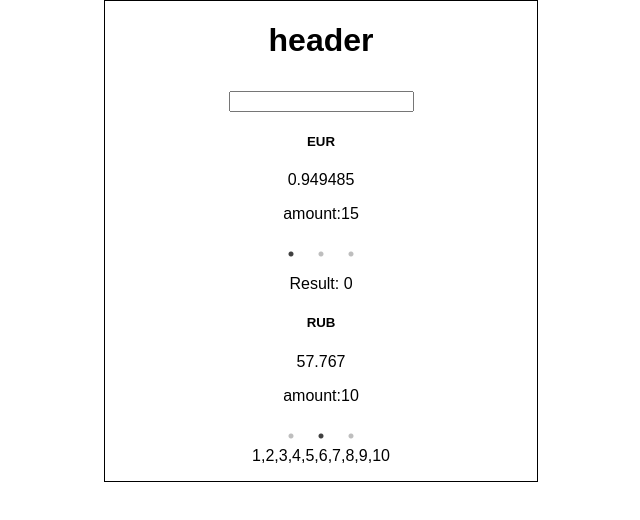
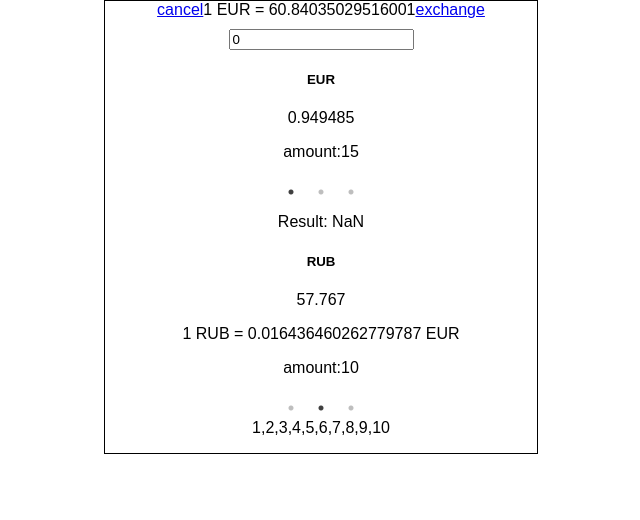
Before and after one commit to IIaJIeHo/exchange-screen, a React (Create React App) app: page / in a window 1280 px wide. Shown: the top 520 px of the page, without its empty margins (319-959 px from the left). Built offline with nearby package versions, Linux system fonts and the light colour scheme.

Commit message:
Show all values

```diff
--- a/src/components/App/App.js
+++ b/src/components/App/App.js
@@ -21,21 +21,69 @@ class App extends Component {
       current: "EUR",
       next: "RUB",
       pocket: {
-        "USD": "30",
-        "RUB": "10",
-        "EUR": "15"
+        "USD": 30,
+        "RUB": 10,
+        "EUR": 15
       },
-      activeChange: 0
+      activeChange : {
+        "USD": 15
+      }
 
     }
 
     this.onExchange = this.onExchange.bind(this);
+    this.setCurrentCurrency = this.setCurrentCurrency.bind(this);
+    this.onInputChange = this.onInputChange.bind(this);
+    this.onCancel = this.onCancel.bind(this);
+  }
+
+  onInputChange(newActiveChange){
+    this.setState({activeChange: newActiveChange});
+  }
+
+  onCancel(e){
+    e.preventDefault();
+    this.setState({"activeChange": {}});
   }
 
   onExchange(e){
-    let val = e.target.value;
-    console.log(val);
-    this.setState({activeChange: +val});
+    e.preventDefault();
+    let pocket = this.state.pocket;
+    let active = this.state.activeChange;
+    let current = this.state.current;
+    let next = this.state.next; /* Сделать разборку */
+    pocket[current] -= active[current];
+    pocket[next] += active[current]*this.state.rates[next]/this.state.rates[current];
+    console.log(active[current]+' '+this.state.rates[next] + ' '+ this.state.rates[current]);
+    console.log(pocket);
+    active[current] = 0;
+    this.setState({
+      pocket: pocket,
+      active: active
+    });
+  }
+
+  setCurrentCurrency(currency,type) {
+    /*let rates = Object.keys(this.state.rates),
+        next = null,
+        current = null;
+
+    if (type == "start") {
+      if (currency == this.state.next) {
+        next = rates[rates.indexOf(currency) - 1];
+      }
+      next ? this.setState({current: currency, next: next}) : this.setState({current: currency});
+    } else {
+      if (currency == this.state.current) {
+        current = rates[rates.indexOf(currency) - 1];
+      }
+      current ? this.setState({current: current, next: currency}) : this.setState({next: currency});
+    }
+    console.log(current);
+    console.log(next);
+    console.log(this.state);*/
+    type == "start" ? this.setState({current: currency}) : this.setState({next: currency});
+
   }
 
 
@@ -47,9 +95,9 @@ class App extends Component {
 
     return (
       <div className="App">
-        <Header />
-        <Currency {...this.state} type="start" onExchange={this.onExchange} />
-        <Currency {...this.state} type="end" />
+        <Header onCancel={this.onCancel} onExchange={this.onExchange} rates={this.state.rates} current={this.state.current} next={this.state.next}/>
+        <Currency {...this.state} type="start" onInputChange={this.onInputChange} setCurrentCurrency={this.setCurrentCurrency} />
+        <Currency {...this.state} type="end" setCurrentCurrency={this.setCurrentCurrency}/>
         <Numbers />
       </div>
     );
--- a/src/components/Currency/Currency.js
+++ b/src/components/Currency/Currency.js
@@ -1,6 +1,7 @@
 import React, { Component } from 'react';
 import Slider from 'react-slick';
 import './Currency.css';
+import Slide from '../Slide/Slide';
 
 class Currency extends Component {
 
@@ -10,40 +11,55 @@ class Currency extends Component {
     this.state = {
 
     }
+
+
+    this.onInputChange = this.onInputChange.bind(this);
   }
 
-  conversionResult(currency){
-    return +this.props.activeChange * this.props.rates[currency] / this.props.rates[this.props.current];
+  onInputChange(val){
+    let currency = this.props.current;
+    let payload = {};
+    payload[currency] = val;
+    let activeChange = Object.assign({}, this.props.activeChange,payload);
+    this.props.onInputChange(activeChange);
   }
 
+  onChange(e){
+    console.log(e.target.value);
+    let val = e.target.value;
+    let currency = this.props.current;
+    let payload = {};
+    payload[currency] = +val;
+    let activeChange = Object.assign({}, this.state.activeChange,payload);
+    console.log(activeChange);
+    this.setState({activeChange: +e.target.value});
+    this.props.onInputChange(activeChange);
+  }
+
+
   render() {
-
+    let that = this;
     let rates = this.props.rates;
     let ratesKeys = Object.keys(rates);
     let currentCurrency = this.props.type == "start" ? this.props.current : this.props.next;
+
+    //this.slider ? this.slider.slickGoTo(ratesKeys.indexOf(currentCurrency) != -1 ? ratesKeys.indexOf(currentCurrency) : 0) : null;
 
     let settings = {
       dots: true,
       arrows: false,
       initialSlide: ratesKeys.indexOf(currentCurrency) != -1 ? ratesKeys.indexOf(currentCurrency) : 0,
       afterChange: function (currentSlide) {
-        console.log('after change', currentSlide); /* sent a callback to parent */
+        let currency = ratesKeys[currentSlide];
+        that.props.setCurrentCurrency(currency,that.props.type);
       },
     };
 
     let slides = ratesKeys.map((key,i) =>
       <div key={i}>
-        {this.props.type == "start" ? <input type="text" onChange={this.props.onExchange}/> :
-         this.props.type == "end" ? <p>Result: {this.conversionResult(key)}</p> : ''}
-        <h5>{key}</h5>
-        <p>{rates[key]}</p>
-        <p>amount:{this.props.pocket[currentCurrency]}</p>
+        <Slide  {...this.props} currency={key} onInputChange={this.onInputChange} active={this.props.activeChange[key]} />
       </div>
       );
-
-
-
-
 
     return (
       <div className="currency">
--- a/src/components/Header/Header.js
+++ b/src/components/Header/Header.js
@@ -3,7 +3,11 @@ import React, { Component } from 'react';
 class Header extends Component {
   render() {
     return (
-        <h1>header</h1>
+      <div>
+        <a href="#" onClick={this.props.onCancel}>cancel</a>
+        1 {this.props.current} = {this.props.rates[this.props.next]/ this.props.rates[this.props.current] }
+        <a href="#" onClick={this.props.onExchange}>exchange</a>
+      </div>
     );
   }
 }
--- /dev/null
+++ b/src/components/Slide/Slide.js
@@ -0,0 +1,40 @@
+import React, { Component } from 'react';
+
+class Slide extends Component {
+
+  constructor(props) {
+    super(props);
+
+    this.state = {
+      active: this.props.active || '0'
+    }
+
+    this.onChange = this.onChange.bind(this);
+  }
+
+  onChange(e){
+    let val = +e.target.value;
+    this.setState({active: val});
+    //this.props.onInputChange(val);
+  }
+
+  conversionResult(currency){
+    return +this.props.activeChange[this.props.current] * this.props.rates[currency] / this.props.rates[this.props.current];
+  }
+
+  render() {
+    let currentCurrency = this.props.type == "start" ? this.props.current : this.props.next;
+    return (
+      <div>
+        {this.props.type == "start" ? <input type="text" value={this.state.active} onChange={this.onChange}/> :
+         this.props.type == "end" ? <p>Result: {this.conversionResult(this.props.currency)}</p> : ''}
+        <h5>{this.props.currency}</h5>
+        <p>{this.props.rates[this.props.currency]}</p>
+        {this.props.type == "end" ? <p>1 {this.props.currency} = {this.props.rates[this.props.current] / this.props.rates[this.props.currency]} {this.props.current}</p> : ''}
+        <p>amount:{this.props.pocket[this.props.currency]}</p>
+      </div>
+    );
+  }
+}
+
+export default Slide;
```
